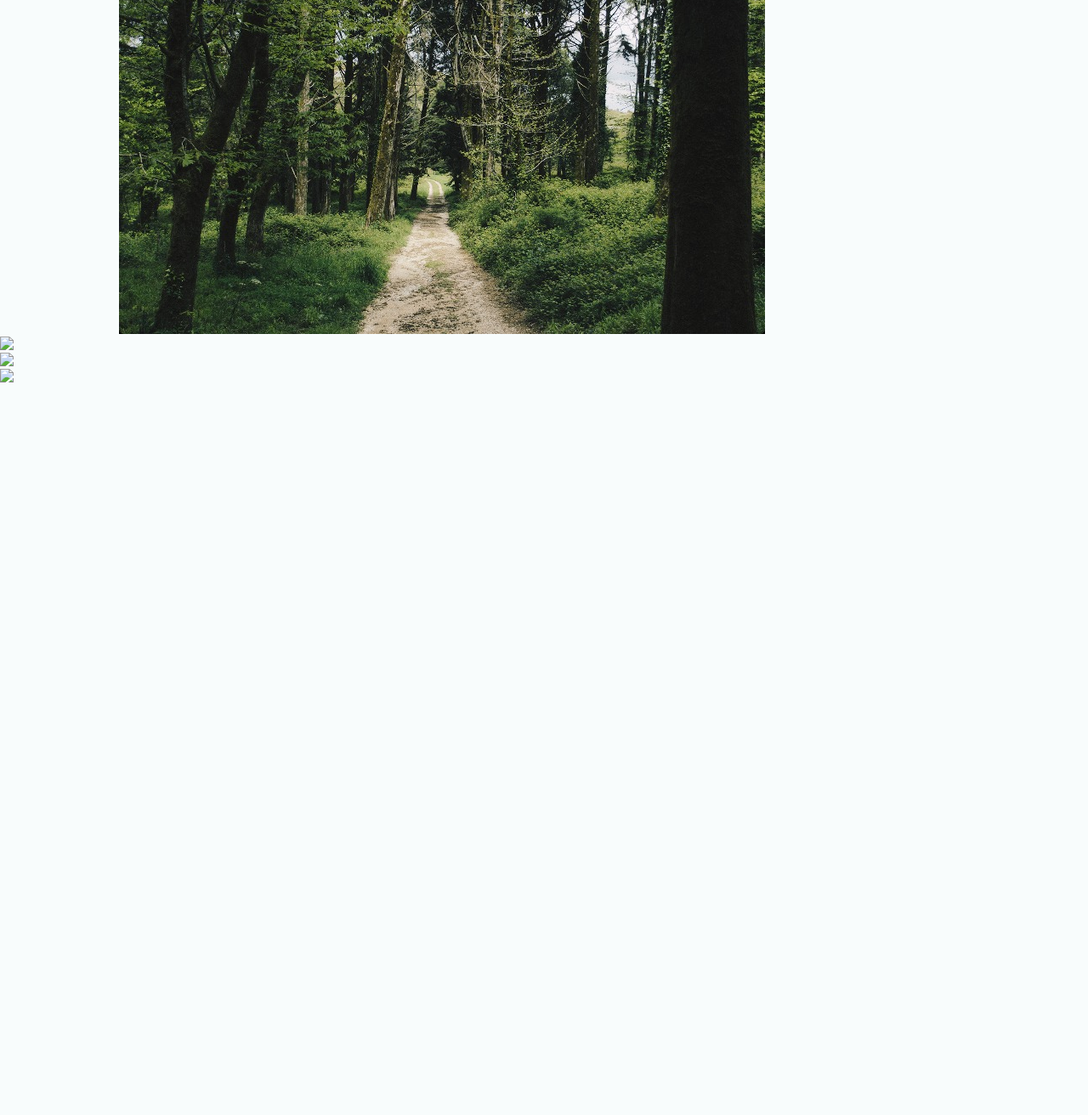
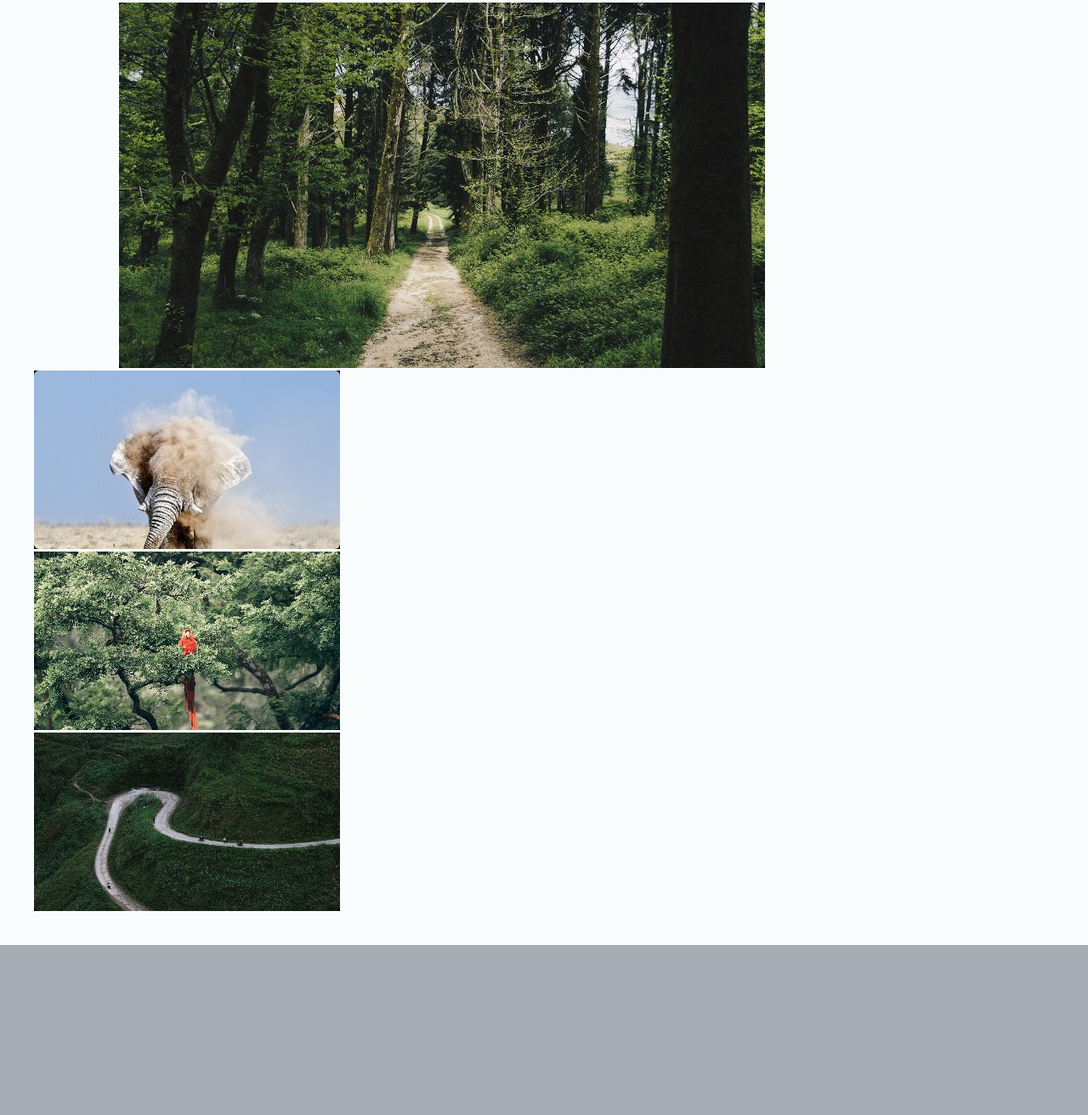
Before and after one commit to tamarmazanashvili/homework-5, a plain HTML site: page index.html in a window 1280 px wide. Shown: the part 1491-2803 px from the top of the page at 85% size. Before the commit the page ends 1944 px from the top, so only its background shows below. Drawn offline with Linux system fonts and the light colour scheme; a web font is replaced by a local one.

Commit message:
finished body except footer

```diff
--- a/css/style.css
+++ b/css/style.css
@@ -168,3 +168,31 @@ header{
 	font-family: 'Helvetica Neue', sans-serif;
 
 }
+
+.section-left{
+	display: inline-block;
+	vertical-align: middle;
+
+}
+
+.section-right{
+	display: inline-block;
+	vertical-align: middle;
+	margin-left: 40px;
+}
+
+.section-bottom{
+	margin-top: 40px;
+
+
+}
+
+
+/*footer*/
+
+footer{
+	width: 100%;
+	height: 200px;
+	background-color: #A6ADB4;
+	margin-top: 37px;
+}
--- a/index.html
+++ b/index.html
@@ -80,17 +80,20 @@
 			</div>
 		</section>
 		<section class="section-right">
-			<div>
-				<img src="images.image6.jpeg">
+			<div class="bottom-right">
+				<img src="images/image6.jpeg">
 			</div>
-			<div>
-				<img src="images.image7.jpeg">
+			<div class="bottom-middle-right">
+				<img src="images/image7.jpeg">
 			</div>
-			<div>
-				<img src="images.image8.jpeg">
+			<div class="bottom-right">
+				<img src="images/image8.jpeg">
 			</div>
 		</section>
 
 	</section>
+	<footer>
+
+	</footer>
 </body>
 </html>
```
Also changed, not shown: images/image6.jpeg (renamed from images/image 6.jpeg), images/image7.jpeg (renamed from images/image 7.jpeg), images/image8.jpeg (renamed from images/image 8.jpeg).
